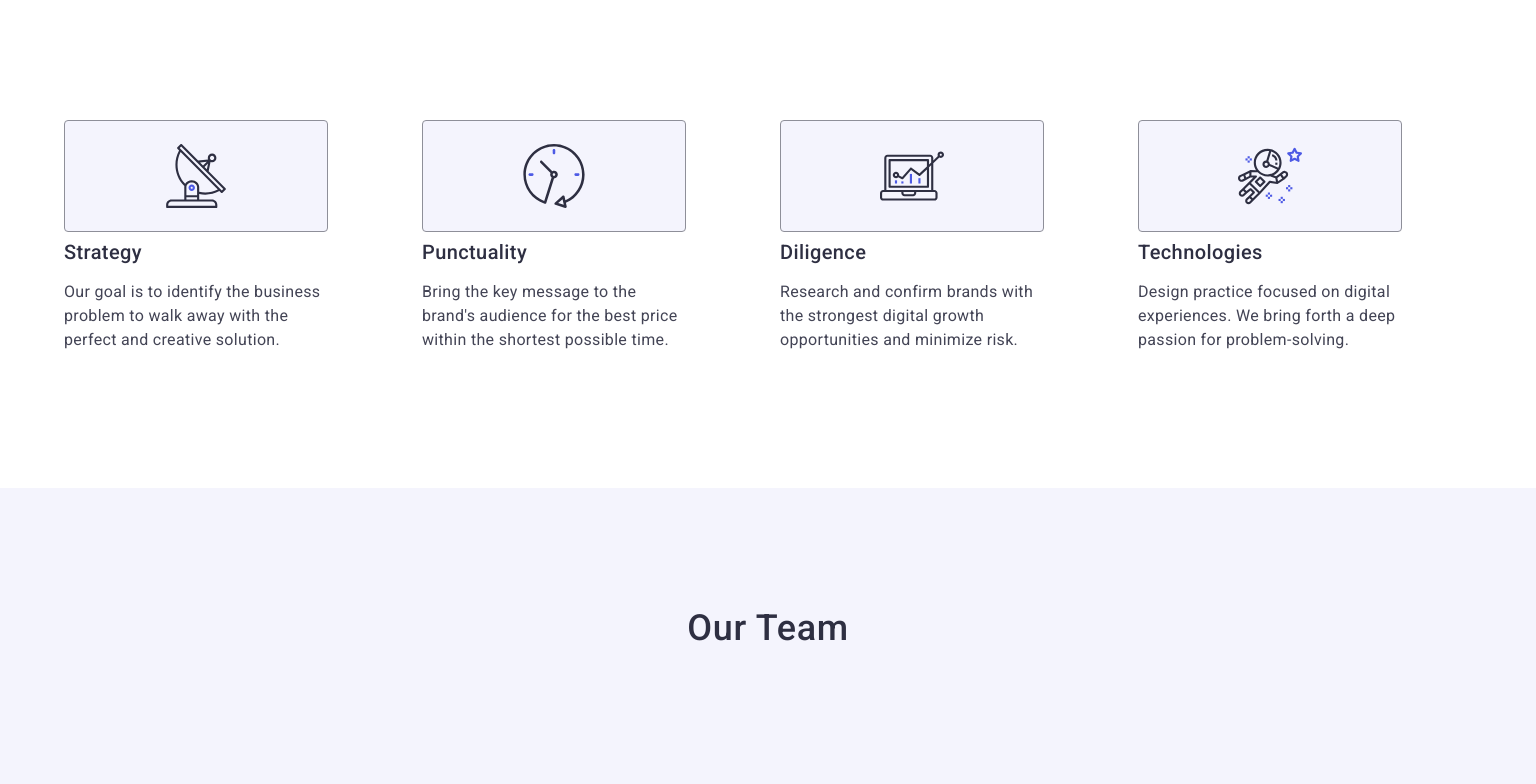
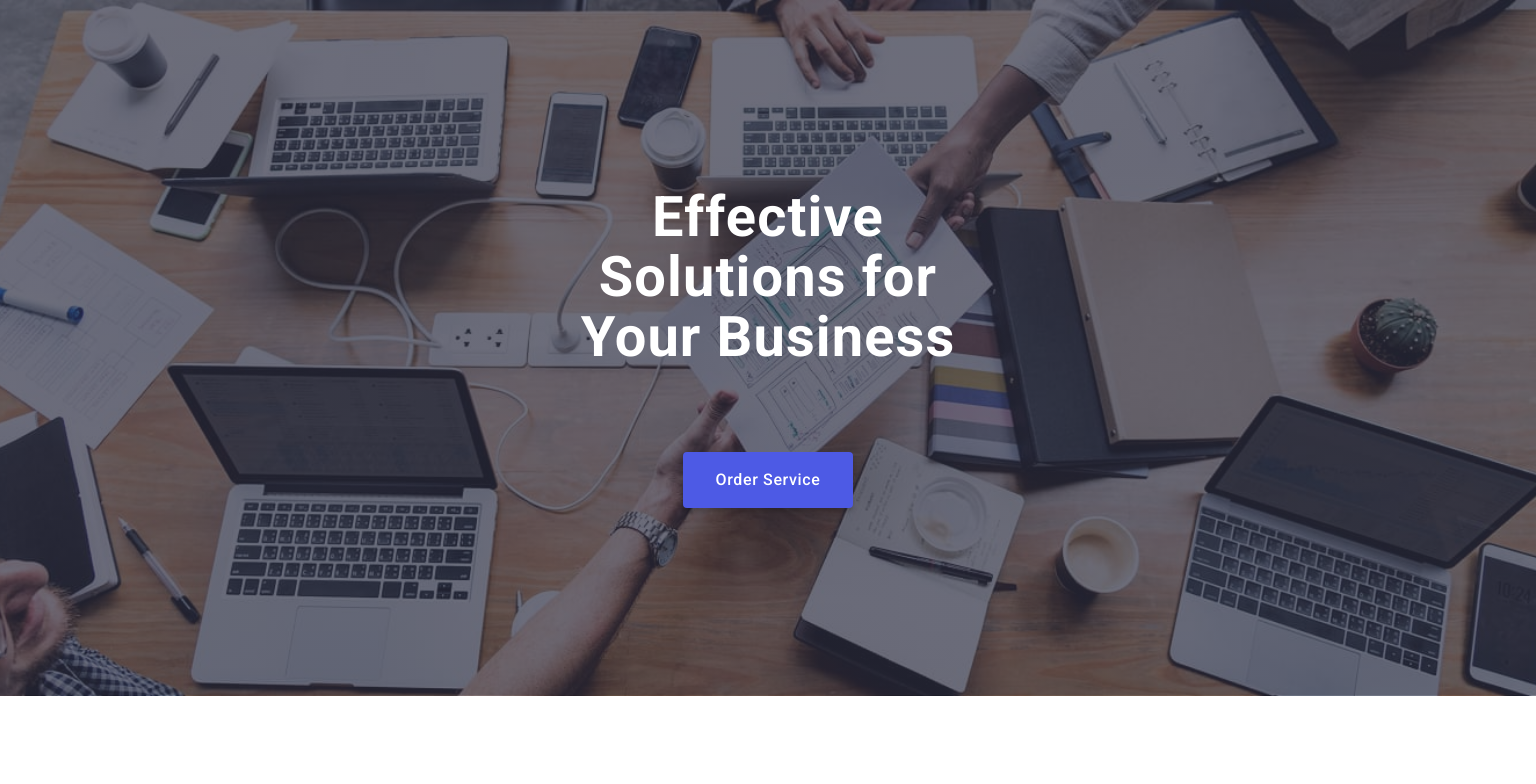
Before and after one commit to Maksim3838/goit-markup-hw-06, a plain HTML site: page index.html in a window 1536 px wide. Shown: the top 784 px of the page. Drawn offline with nearby package versions, Linux system fonts and the light colour scheme.

Commit message:
text  hero

```diff
--- a/css/styles.css
+++ b/css/styles.css
@@ -153,7 +153,7 @@ img {
 }
 .hero {
   background-color: #2e2f42;
-  max-width: 1440px;
+  /* max-width: 1440px; */
   background-repeat: no-repeat;
   background-position: center;
   background-size: cover;
@@ -167,22 +167,23 @@ text-align: center;
 letter-spacing: 0.02em;
 	padding: 188px 0;
 	margin: 0 auto;
+  margin-bottom: 96px;
   }
 
   .hero-title {
-   font-weight: 700;
-  font-size: 56px;
-  line-height: 1.07;
-  letter-spacing: 0.02em;
-  text-align: center;
-  color: #fff;
-  max-width: 496px;
-  margin: 0 auto 48px;
-
+  font-weight: 700;
+font-size: 36px;
+line-height: 1.11111;
+letter-spacing: 0.02em;
+text-align: center;
+color: #fff;
+margin-bottom: 72px;
+padding-left: 52px;
+padding-right: 52px;
 }
 
 .main-btn-button {
-  background-color: #4d5ae5;
+  /* background-color: #4d5ae5;
   font-family: 'Roboto', sans-serif;
   font-weight: 500;
   font-size: 16px;
@@ -196,7 +197,19 @@ letter-spacing: 0.02em;
   height: 56px;
   border: none;
   border-radius: 4px;
-  transition: background-color 250ms cubic-bezier(0.4, 0, 0.2, 1);
+  transition: background-color 250ms cubic-bezier(0.4, 0, 0.2, 1); */
+
+  font-weight: 500;
+line-height: 1.5;
+letter-spacing: 0.04em;
+color: #fff;
+box-shadow: 0 4px 4px 0 rgba(0, 0, 0, 0.15);
+background: #4d5ae5;
+border-radius: 4px;
+padding: 16px 32px;
+
+
+
 }
 
 .main-btn-button:hover,
@@ -956,6 +969,30 @@ fill: #2e2f42;
     padding-right: 16px;
 
   }
+             /* hero */
+.hero {
+
+}
+.hero-title {
+  font-weight: 700;
+font-size: 56px;
+padding-bottom: 36px;
+line-height: 1.07;
+letter-spacing: 0.02em;
+text-align: center;
+color: #fff;
+}
+
+.main-btn-button {
+font-weight: 500;
+line-height: 1.5;
+letter-spacing: 0.04em;
+color: #fff;
+
+}
+
+
+             /* business */
 .main-business {
   padding-top: 96px;
   padding-bottom: 96px;
@@ -1069,6 +1106,37 @@ width: calc((100% - 24px) / 2);
   .container {
 max-width: 1440px;
   }
+         /* hero */
+.hero-title {
+font-size: 56px;
+line-height: 1.07;
+max-width: 496px;
+  margin: 0 auto 48px;
+}
+.main-btn-button {
+   background-color: #4d5ae5;
+  font-family: 'Roboto', sans-serif;
+  font-weight: 500;
+  font-size: 16px;
+  line-height: 1.5;
+  letter-spacing: 0.04em;
+  color: #ffffff;
+  cursor: pointer;
+  display: block;
+ margin: 0 auto;
+  min-width: 169px;
+  height: 56px;
+  border: none;
+  border-radius: 4px;
+  transition: background-color 250ms cubic-bezier(0.4, 0, 0.2, 1);
+}
+.main-btn-button:hover,
+.main-btn-button:focus {
+  background-color: #404bbf;
+  cursor: pointer;
+}
+
+         /* business */
 .main-business{
   padding: 120px 0;
 
--- a/index.html
+++ b/index.html
@@ -48,12 +48,12 @@
     </header> -->
 
     <main>
-      <!-- <section class="hero">
+       <section class="hero">
         <div class="container">
           <h1 class="hero-title">Effective Solutions for Your Business</h1>
           <button class="main-btn-button " type="button">Order Service</button>
         </div>
-      </section> -->
+      </section>
 
       <section class="main-business">
         <div class="container">
```
